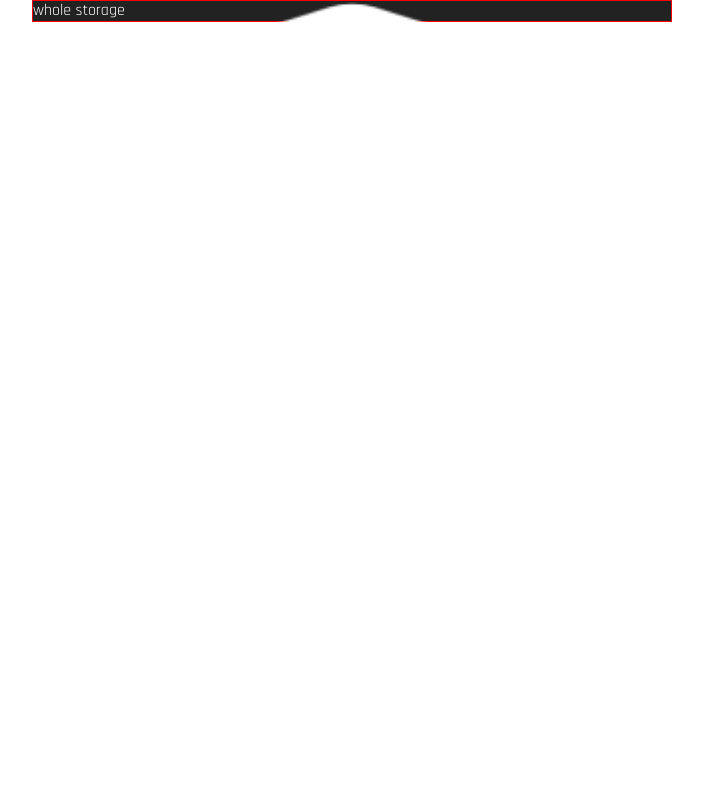
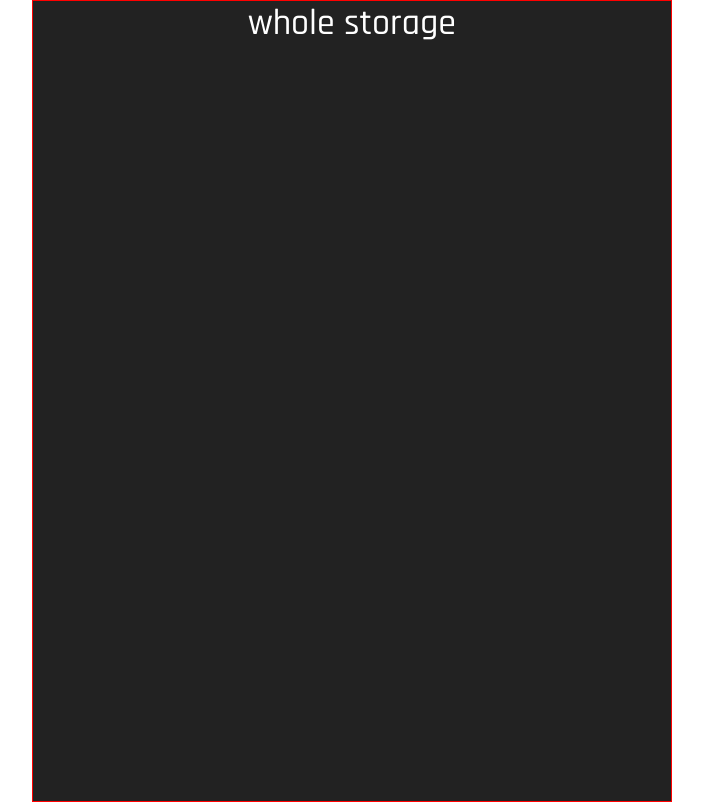
Before and after one commit to devSujeong/mini-project, a Next.js app: page / in a window 1280 px wide. Shown: the whole page, without its empty margins (288-991 px from the left). Built offline with nearby package versions, Linux system fonts and the light colour scheme.

Commit message:
Splash 컴포넌트 구조 확립, classnames 라이브러리 적용

```diff
--- /dev/null
+++ b/components/common/Splash/Splash.module.scss
@@ -0,0 +1,11 @@
+.wrapper {
+  background: #222;
+  color: #fff;
+  height: 100vh;
+}
+
+.logo-text {
+  text-align: center;
+  font-size: 3.6rem;
+  font-weight: 500;
+}
--- /dev/null
+++ b/components/common/Splash/Splash.tsx
@@ -0,0 +1,15 @@
+import { ReactElement } from 'react';
+import classnames from 'classnames/bind';
+import styles from './Splash.module.scss';
+
+const cx = classnames.bind(styles);
+
+function Splash(): ReactElement {
+  return (
+    <div className={cx('wrapper')}>
+      <p className={cx('logo-text')}>whole storage</p>
+    </div>
+  );
+}
+
+export default Splash;
--- /dev/null
+++ b/components/common/Splash/index.tsx
@@ -0,0 +1 @@
+export { default } from './Splash';
--- a/components/splash/index.tsx
+++ /dev/null
@@ -1,19 +0,0 @@
-import { ReactNode } from 'react';
-import Image from 'next/image';
-
-import './splash.scss';
-
-function Splash(): ReactNode {
-  return (
-    <div style={{ background: '#222', color: '#fff' }}>
-      <Image
-        src="/assets/images/splash/logo-dalock@2x.png"
-        alt="우리의 공간을 의미하는 네모 상자"
-        layout="fill"
-      />
-      <p>whole storage</p>
-    </div>
-  );
-}
-
-export default Splash;
--- a/package.json
+++ b/package.json
@@ -8,6 +8,7 @@
     "start": "next start"
   },
   "dependencies": {
+    "classnames": "^2.3.1",
     "next": "10.0.9",
     "react": "17.0.1",
     "react-dom": "17.0.1"
--- a/pages/_app.js
+++ b/pages/_app.tsx
@@ -1,6 +1,8 @@
+import { AppProps } from 'next/app';
+import { ReactNode } from 'react';
 import '../styles/globals.scss';
 
-function MyApp({ Component, pageProps }) {
+function MyApp({ Component, pageProps }: AppProps): ReactNode {
   return (
     <div className="layout-wrapper">
       <Component {...pageProps} />
--- a/pages/index.tsx
+++ b/pages/index.tsx
@@ -1,5 +1,5 @@
 import { ReactNode } from 'react';
-import Splash from '../components/splash';
+import Splash from '../components/common/Splash';
 
 function Home(): ReactNode {
   return (
```
Also changed, not shown: components/common/layout.tsx (deleted), components/splash/splash.scss (deleted), 1 other file (tests, documents, lock files or other folders).
